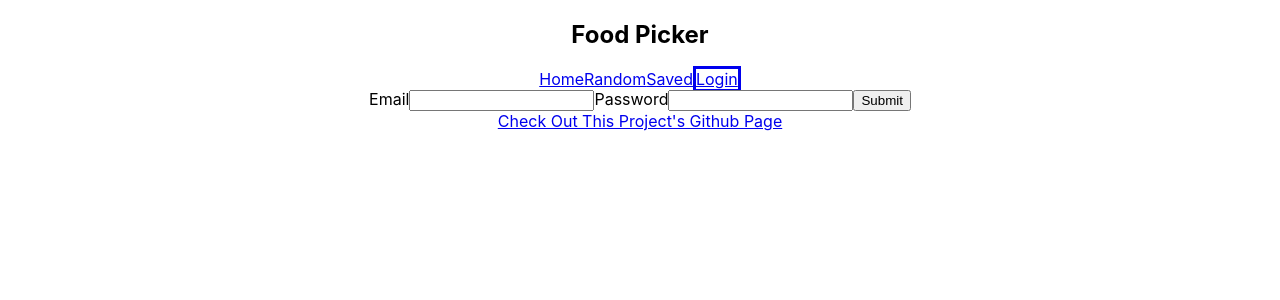
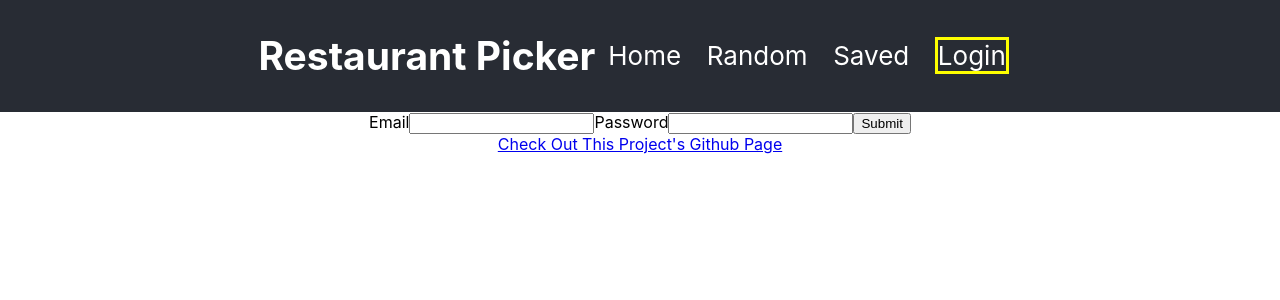
Before and after one commit to NeedsAUsername/food-picker, a React (Create React App) app: page /login in a window 1280 px wide. Shown: the top 300 px of the page. Built offline with nearby package versions, Linux system fonts and the light colour scheme.

Commit message:
Styles Nav Bar and changes name to restaurant picker

```diff
--- a/src/App.css
+++ b/src/App.css
@@ -1,32 +1,19 @@
-.App {
+.app {
   text-align: center;
 }
 
-.App-logo {
-  animation: App-logo-spin infinite 20s linear;
-  height: 40vmin;
-}
-
-.App-header {
+.nav-bar {
   background-color: #282c34;
-  min-height: 100vh;
+  min-height: 5vh;
   display: flex;
-  flex-direction: column;
+  flex-direction: row;
   align-items: center;
   justify-content: center;
   font-size: calc(10px + 2vmin);
   color: white;
 }
-
-.App-link {
-  color: #61dafb;
+.nav-links {
+  color: white;
+  margin: 1vw;
+  text-decoration: none;
 }
-
-@keyframes App-logo-spin {
-  from {
-    transform: rotate(0deg);
-  }
-  to {
-    transform: rotate(360deg);
-  }
-}
--- a/src/App.js
+++ b/src/App.js
@@ -20,7 +20,7 @@ class App extends Component {
   render() {
     return (
       <Router>
-        <div className="App">
+        <div className="app">
           <Navbar emptyRestaurants={this.props.emptyRestaurants} routes={routes}/>
           <Route exact path='/' component={SearchContainer} />
           <Route exact path='/random' component={RandomizerContainer} />
--- a/src/layout/navbar.js
+++ b/src/layout/navbar.js
@@ -3,18 +3,19 @@ import {NavLink} from 'react-router-dom';
 
 class Navbar extends React.Component {
   current = () => ({
-    border: 'solid'
+    border: 'solid',
+    borderColor: 'yellow'
   })
   handleClick = () => {
     this.props.emptyRestaurants()
   }
   renderNavLinks = () => {
-    return this.props.routes.map((route, index) => <NavLink key={index} to={route.path} exact activeStyle={this.current()} onClick={this.handleClick}>{route.name}</NavLink>);
+    return this.props.routes.map((route, index) => <NavLink className="nav-links" key={index} to={route.path} exact activeStyle={this.current()} onClick={this.handleClick}>{route.name}</NavLink>);
   }
   render () {
     return (
-      <nav>
-        <h1>Food Picker</h1>
+      <nav className="nav-bar">
+        <h1>Restaurant Picker</h1>
         {this.renderNavLinks()}
       </nav>
     )
```
